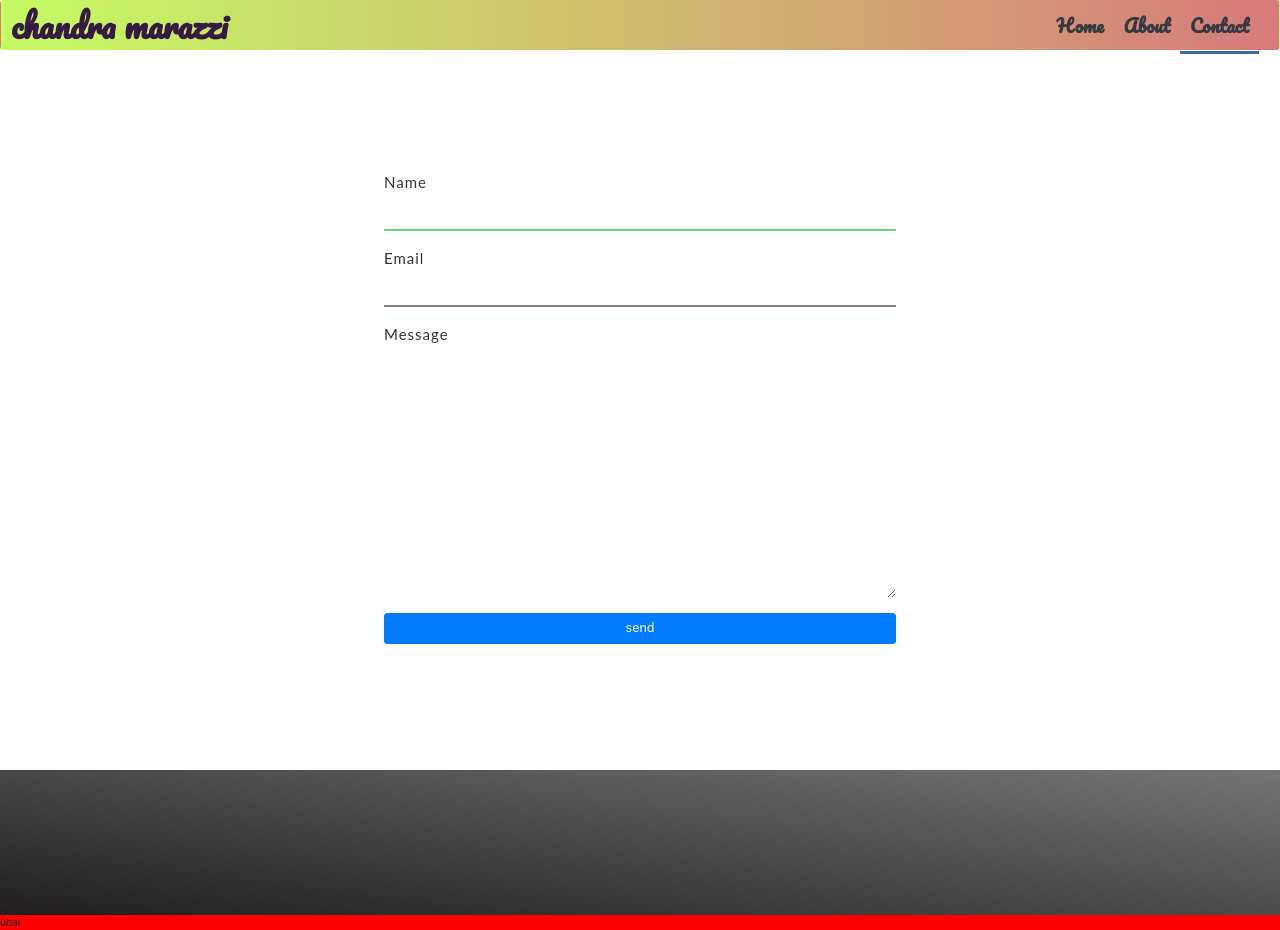
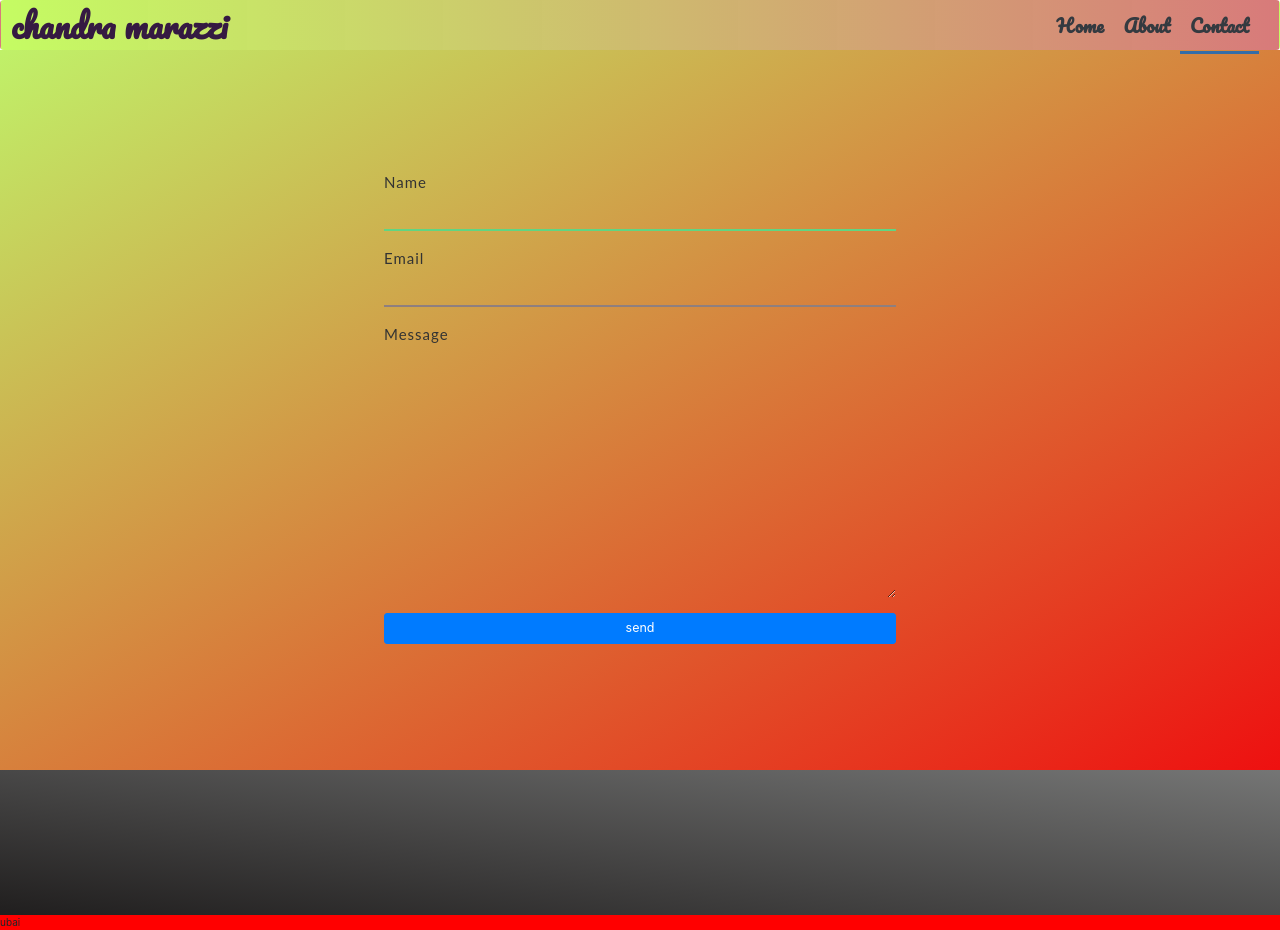
Before and after one commit to reactjslab/ReactNetlifyTest, a React (Create React App) app: page /contact in a window 1280 px wide. Built offline with nearby package versions, Linux system fonts and the light colour scheme.

Commit message:
contact form cv

```diff
--- a/src/Component/Contactme/Contactform.css
+++ b/src/Component/Contactme/Contactform.css
@@ -3,6 +3,7 @@
     align-items: center;
     justify-content: center;
     min-height:90vh;
+    background-image: linear-gradient(to bottom right,#98e8099c ,#ee1010);
 }
 .cform{
     height:60vh;
@@ -29,6 +30,7 @@ input{
     color: #333;
     margin-bottom:15px;
     padding-bottom: 5px;
+    background:transparent;
     text-shadow: 10px 10px 10px #333;
     transition: all .5s cubic-bezier(.65,.05,.36,1);
 }
@@ -43,6 +45,7 @@ textarea{
     color: #333;
     margin-bottom:15px;
     padding-bottom: 5px;
+    background:transparent;
     transition: all .5s cubic-bezier(.65,.05,.36,1);
 }
 input:active,input:focus{
```
